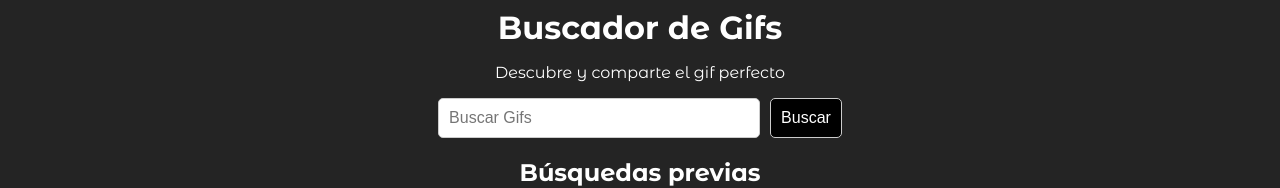
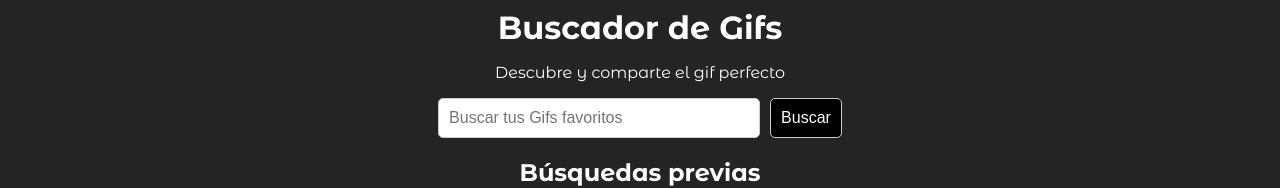
Before and after one commit to raulsr92/proyecto-gifsapp-react, a React (Vite) app: page / in a window 1280 px wide. Shown: the top 188 px of the page. Built offline with nearby package versions, Linux system fonts and the light colour scheme.

Commit message:
Creacion de componentes SearchBar, PreviousSearches y GiftList

```diff
--- a/src/GifsApp.tsx
+++ b/src/GifsApp.tsx
@@ -1,5 +1,8 @@
 import { mockGifs } from "./mock-data/gifs-mock"
 import CustomHeader from "./shared/components/CustomHeader"
+import SearchBar from "./shared/components/SearchBar"
+import PreviousSearches from "./gifs/components/PreviousSearches"
+import GiftList from "./gifs/components/GiftList"
 
 
 const GifsApp = () => {
@@ -8,45 +11,11 @@ const GifsApp = () => {
     <>
         <CustomHeader title="Buscador de Gifs" description="Descubre y comparte el gif perfecto"/>
 
-        {/*Search*/}
+        <SearchBar placeholder="Buscar tus Gifs favoritos"/>
 
-          <div className="search-container">
-            <input type="text" placeholder="Buscar Gifs" />
-            <button>Buscar</button>
-          </div>
+        <PreviousSearches/>
 
-        {/*Búsquedas previas*/}
-
-          <div className="previous-searches">
-            <h2>Búsquedas previas</h2>
-            <ul className="previous-searches-list">
-              <li>Gokú</li>
-              <li>Pokemon</li>
-              <li>Mario Bross</li>
-              <li>Bostezar</li>
-            </ul>
-          </div>
-
-        {/* Gifs */}
-
-          <div className="gifs-container">
-            {
-              mockGifs.map((gif)=> (
-                <div key={gif.id} className="gif-card">
-                  <img
-                    src={gif.url}
-                    alt={gif.title}
-                  />
-                  <h2>{gif.title}</h2>
-                  <p>
-                     {gif.width} x { gif.height} (1.5mb)
-                  </p>
-
-                </div>
-              ) )
-            }
-
-          </div>
+        <GiftList gifs={mockGifs}/>
 
     </>
   )
--- /dev/null
+++ b/src/gifs/components/GiftList.tsx
@@ -0,0 +1,34 @@
+
+import type { Gif } from "../../mock-data/gifs-mock"
+
+interface GiftListProps{
+    gifs:Gif[]
+}
+
+const GiftList = ({gifs}:GiftListProps) => {
+  return (
+    <>
+        {/* Gifs */}
+          <div className="gifs-container">
+            {
+              gifs.map((gif)=> (
+                <div key={gif.id} className="gif-card">
+                  <img
+                    src={gif.url}
+                    alt={gif.title}
+                  />
+                  <h2>{gif.title}</h2>
+                  <p>
+                     {gif.width} x { gif.height} (1.5mb)
+                  </p>
+
+                </div>
+              ) )
+            }
+
+          </div>
+    </>
+  )
+}
+
+export default GiftList
--- /dev/null
+++ b/src/gifs/components/PreviousSearches.tsx
@@ -0,0 +1,22 @@
+
+const PreviousSearches = () => {
+  return (
+
+    <>
+        {/*Búsquedas previas*/}
+
+           <div className="previous-searches">
+             <h2>Búsquedas previas</h2>
+             <ul className="previous-searches-list">
+               <li>Gokú</li>
+               <li>Pokemon</li>
+               <li>Mario Bross</li>
+               <li>Bostezar</li>
+             </ul>
+           </div>
+    </>
+
+  )
+}
+
+export default PreviousSearches
--- /dev/null
+++ b/src/shared/components/SearchBar.tsx
@@ -0,0 +1,20 @@
+
+interface SearchBarProps {
+  placeholder?: string;
+}
+
+const SearchBar = ({placeholder="Buscar"}:SearchBarProps) => {
+  return (
+    <>
+        {/*Search*/}
+
+          <div className="search-container">
+            <input type="text" placeholder={placeholder} />
+            <button>Buscar</button>
+          </div>
+
+    </>
+  )
+}
+
+export default SearchBar
```
